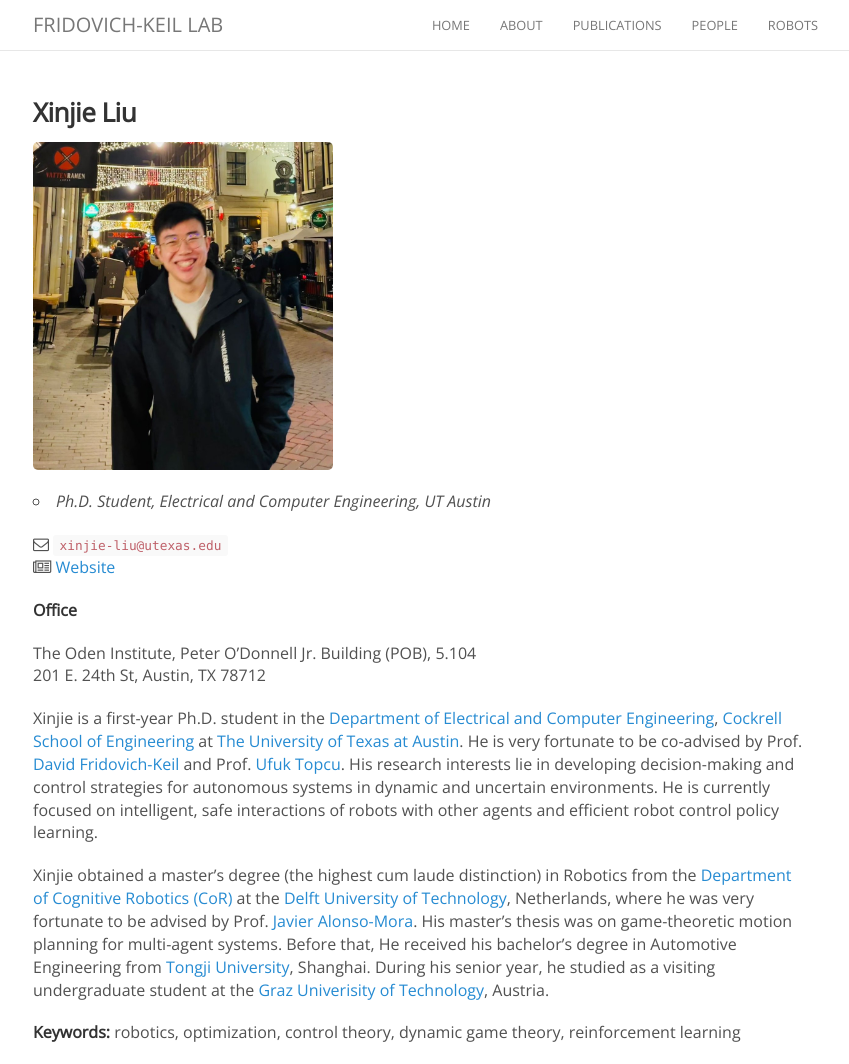
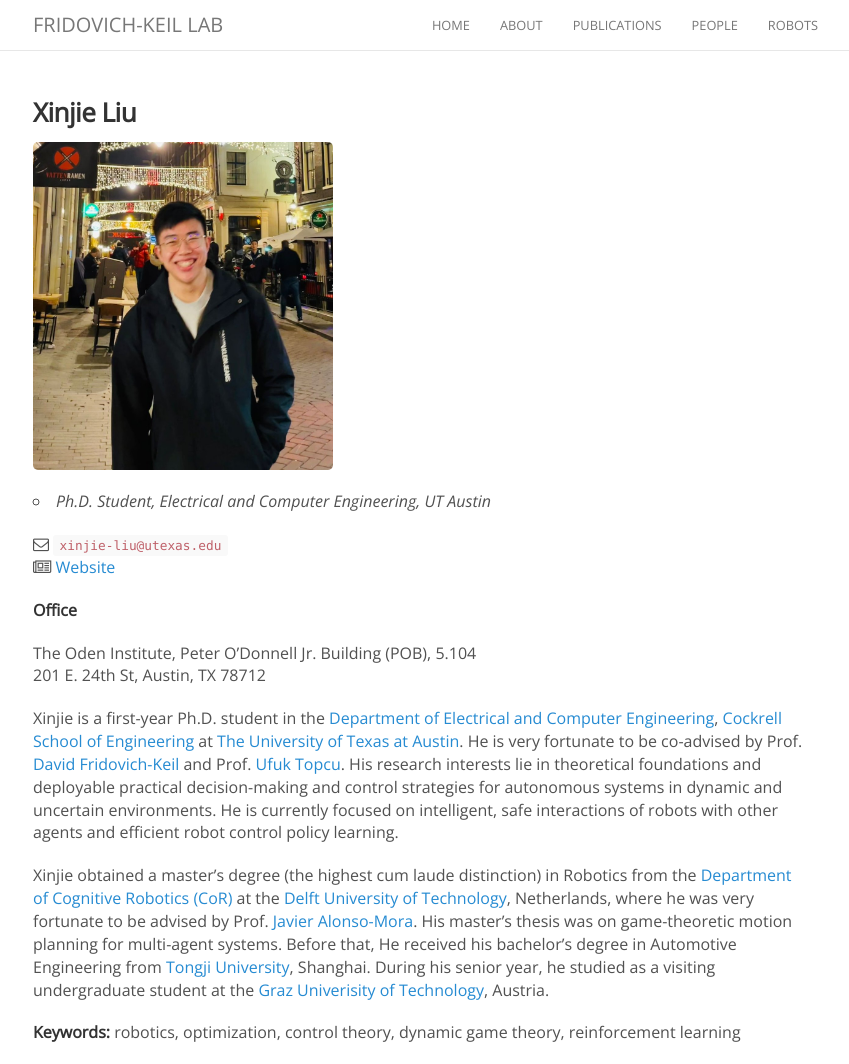
Before and after one commit to KordingLab/KordingLab.github.io, a Jekyll site: the page built from _people/xinjie_liu.md, in a window 1280 px wide and 1064 px high. Shown: the whole window, without its empty margins (222-1071 px from the left). Built offline with Jekyll 4.4.1, drawn with Linux system fonts in a browser that asks for light colours; nearby versions of some CDN libraries; comment, search, counter and statistics services are not loaded.

Commit message:
update bio

```diff
--- a/_people/xinjie_liu.md
+++ b/_people/xinjie_liu.md
@@ -17,7 +17,7 @@
 201 E. 24th St,
 Austin, TX 78712
 
-Xinjie is a first-year Ph.D. student in the [Department of Electrical and Computer Engineering](https://www.ece.utexas.edu/), [Cockrell School of Engineering](https://cockrell.utexas.edu/) at [The University of Texas at Austin](https://www.utexas.edu/). He is very fortunate to be co-advised by Prof. [David Fridovich-Keil](https://dfridovi.github.io/) and Prof. [Ufuk Topcu](https://www.ae.utexas.edu/facultysites/topcu/wiki/index.php/Main_Page). His research interests lie in developing decision-making and control strategies for autonomous systems in dynamic and uncertain environments. He is currently focused on intelligent, safe interactions of robots with other agents and efficient robot control policy learning.
+Xinjie is a first-year Ph.D. student in the [Department of Electrical and Computer Engineering](https://www.ece.utexas.edu/), [Cockrell School of Engineering](https://cockrell.utexas.edu/) at [The University of Texas at Austin](https://www.utexas.edu/). He is very fortunate to be co-advised by Prof. [David Fridovich-Keil](https://dfridovi.github.io/) and Prof. [Ufuk Topcu](https://www.ae.utexas.edu/people/faculty/faculty-directory/topcu). His research interests lie in theoretical foundations and deployable practical decision-making and control strategies for autonomous systems in dynamic and uncertain environments. He is currently focused on intelligent, safe interactions of robots with other agents and efficient robot control policy learning.
 
 Xinjie obtained a master's degree (the highest cum laude distinction) in Robotics from the [Department of Cognitive Robotics (CoR)](https://www.tudelft.nl/3me/over/afdelingen/cognitive-robotics-cor) at the [Delft University of Technology](https://www.tudelft.nl/en/), Netherlands, where he was very fortunate to be advised by Prof. [Javier Alonso-Mora](https://www.autonomousrobots.nl/). His master's thesis was on game-theoretic motion planning for multi-agent systems. Before that, He received his bachelor's degree in Automotive Engineering from [Tongji University](https://en.tongji.edu.cn/p/#/), Shanghai. During his senior year, he studied as a visiting undergraduate student at the [Graz Univerisity of Technology](https://www.tugraz.at/en/home/), Austria.
 
```
